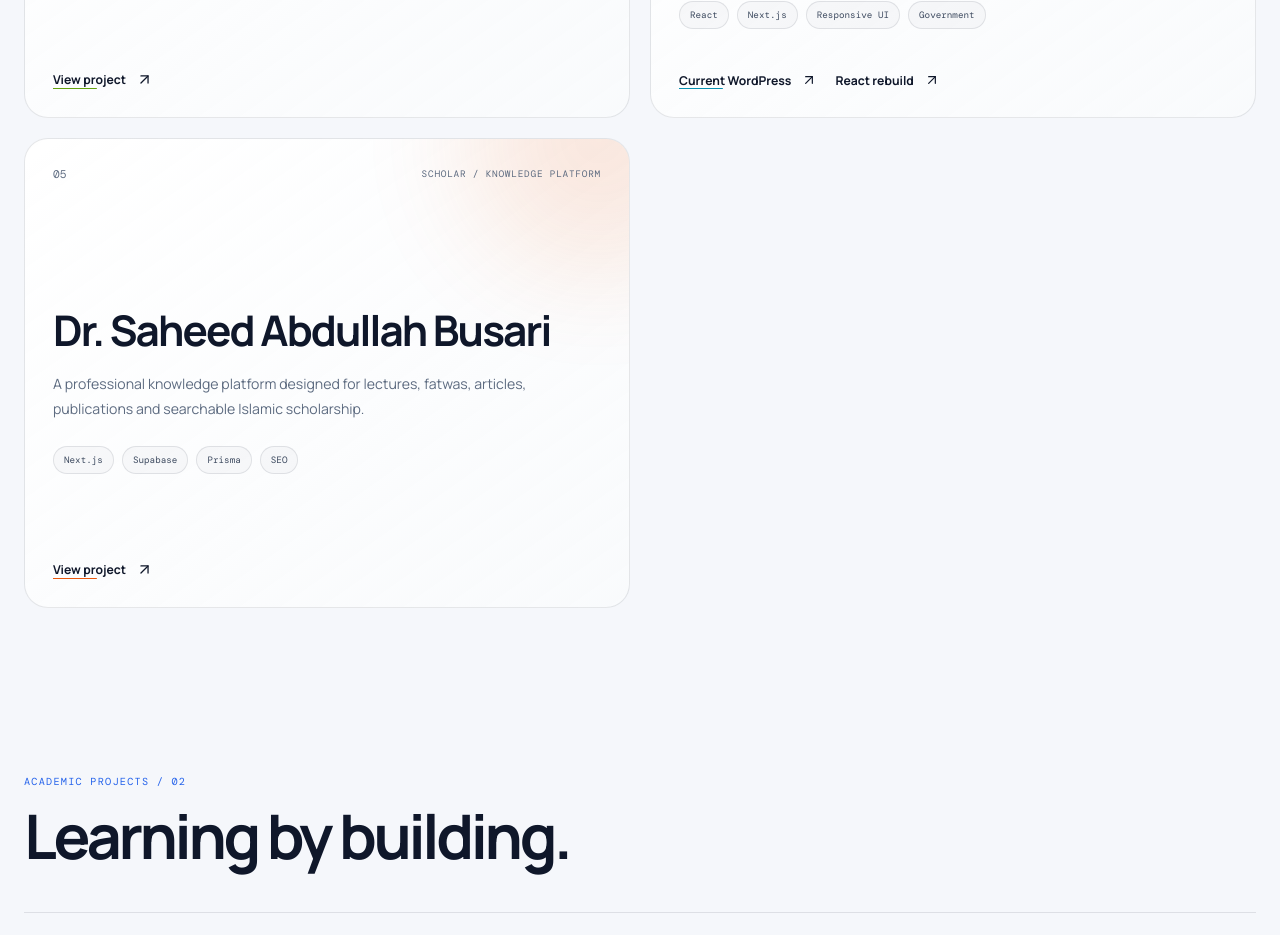
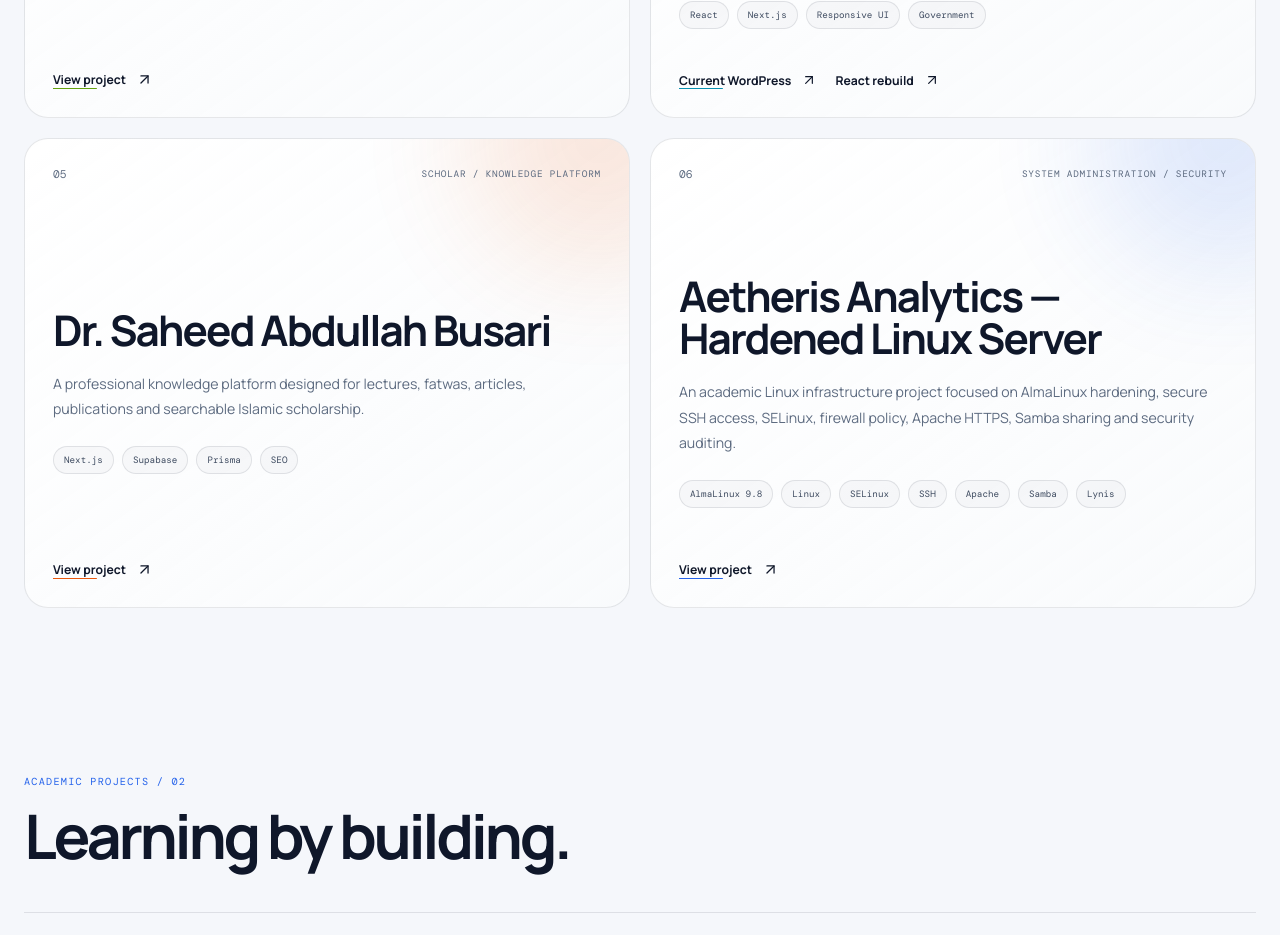
Before and after one commit to Mubbyraj/mubarak-portfolio, a React (Vite) app: page / in a window 1280 px wide. Shown: the part 2320-3255 px from the top of the page. Built offline with nearby package versions, Linux system fonts and the light colour scheme.

Commit message:
Add Aetheris Linux security project to portfolio

```diff
--- a/src/App.jsx
+++ b/src/App.jsx
@@ -69,6 +69,17 @@ const projects = [
     stack: ["Next.js", "Supabase", "Prisma", "SEO"],
     link: "https://dr-sahid-abdullah-busari.vercel.app/",
     accent: "orange",
+  },,
+
+  {
+    number: "06",
+    type: "SYSTEM ADMINISTRATION / SECURITY",
+    title: "Aetheris Analytics — Hardened Linux Server",
+    description:
+      "An academic Linux infrastructure project focused on AlmaLinux hardening, secure SSH access, SELinux, firewall policy, Apache HTTPS, Samba sharing and security auditing.",
+    stack: ["AlmaLinux 9.8", "Linux", "SELinux", "SSH", "Apache", "Samba", "Lynis"],
+    link: "https://github.com/Mubbyraj/aetheris-analytics-linux-server",
+    accent: "blue",
   },
 ];
 
```
